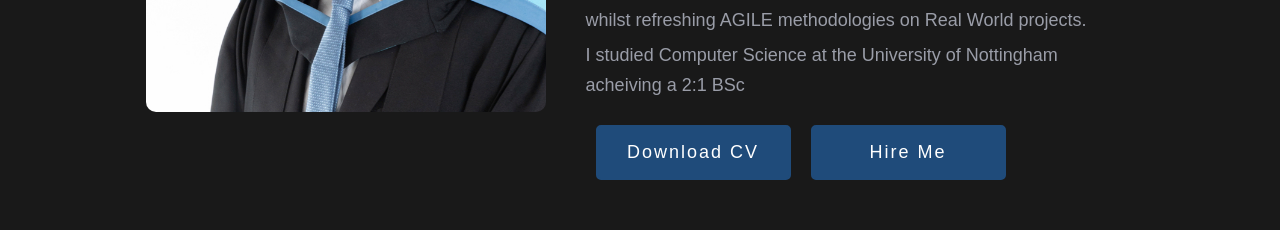
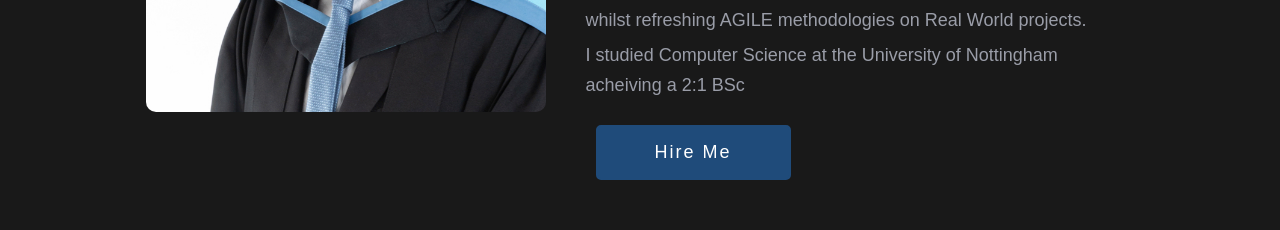
Before and after one commit to waynethrower/myPortfolio, a React (Create React App) app in the folder portfolio/: page / in a window 1280 px wide. Shown: the part 1060-1290 px from the top of the page. Built offline with nearby package versions, Linux system fonts and the light colour scheme.

Commit message:
removed CV button temporarily

```diff
--- a/portfolio/src/About.js
+++ b/portfolio/src/About.js
@@ -42,9 +42,9 @@ function About() {
                 acheiving a 2:1 BSc
               </p>
               <div className="about__button d__flex align__items__center">
-                <a href="src/document/WayneThrowerCV2022.pdf" download>
+                {/* <a href="src/document/WayneThrowerCV2022.pdf" download>
                   <button className="about btn pointer">Download CV</button>
-                </a>
+                </a> */}
                 <a href="#Contact">
                   <button className="about btn pointer">Hire Me</button>
                 </a>
```
